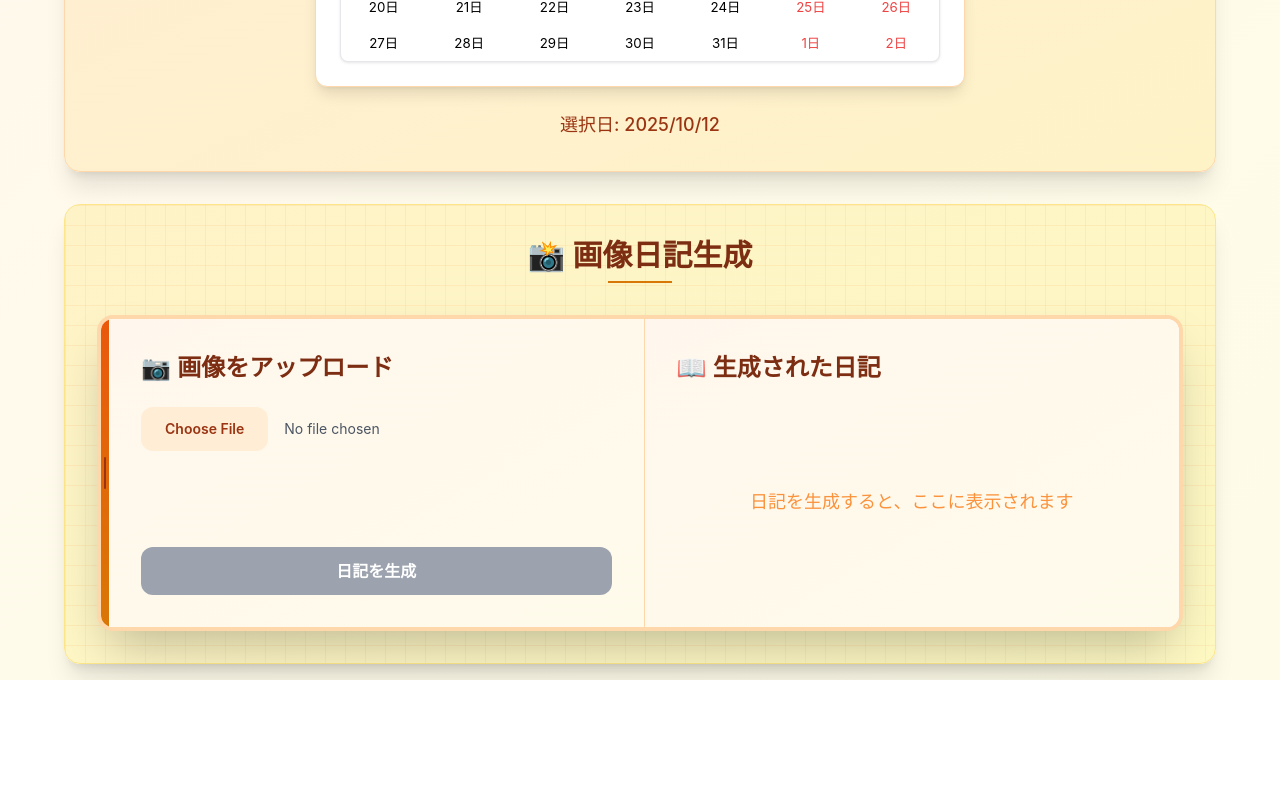
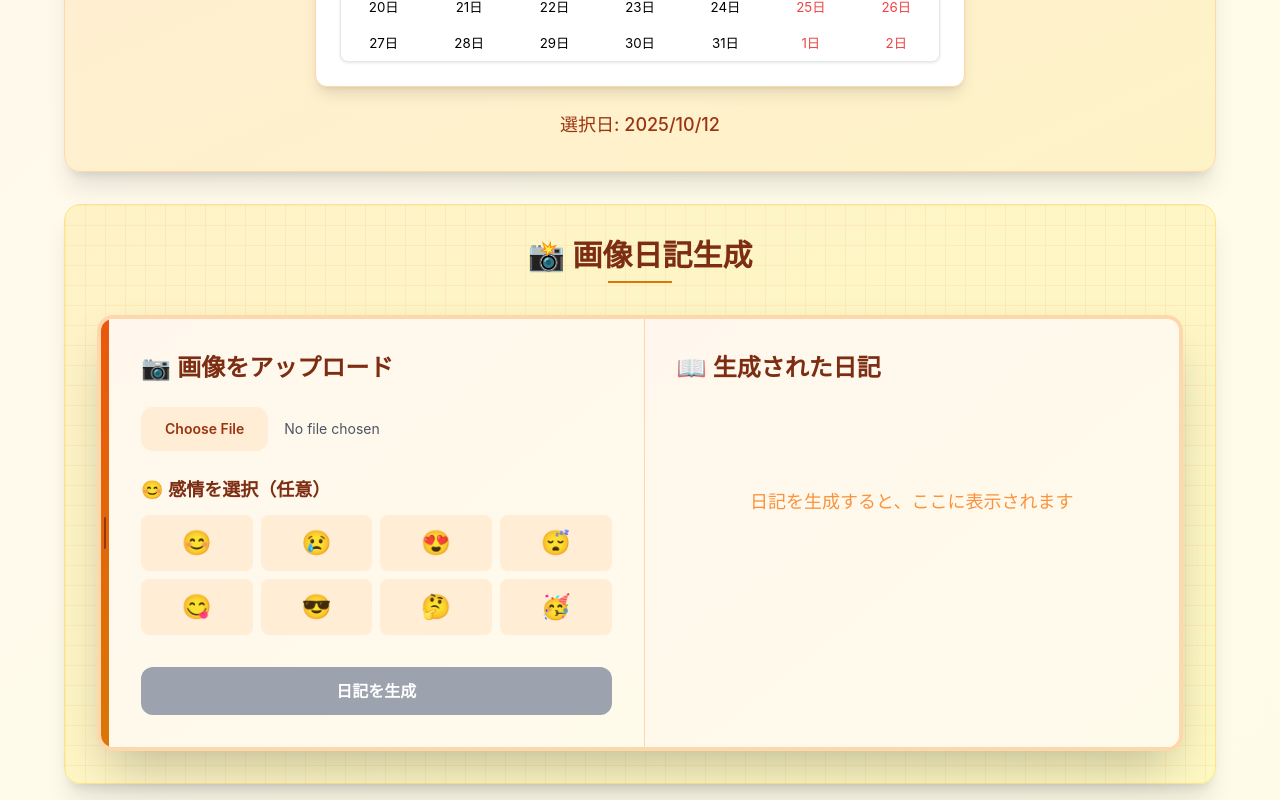
Before and after one commit to jphacks/hs_2501, a React (Vite) app in the folder cursor_pre/frontend/: page / in a window 1280 px wide. Shown: the part 530-1330 px from the top of the page. Before the commit the page ends 1210 px from the top, so only its background shows below. Built offline with nearby package versions, Linux system fonts and the light colour scheme.

Commit message:
hennkou2

```diff
--- a/cursor_pre/frontend/src/App.tsx
+++ b/cursor_pre/frontend/src/App.tsx
@@ -24,6 +24,7 @@ function App() {
   const [loading, setLoading] = useState(false);
   const [error, setError] = useState<string>('');
   const [savedDiaries, setSavedDiaries] = useState<Map<string, DiaryEntry>>(new Map());
+  const [selectedEmotion, setSelectedEmotion] = useState<string>('');
 
   // 日付を文字列に変換
   const formatDate = (date: Date): string => {
@@ -101,6 +102,7 @@ function App() {
     const formData = new FormData();
     formData.append('image', selectedImage);
     formData.append('date', formatDate(selectedDate));
+    formData.append('emotion', selectedEmotion);
 
     try {
       const response = await axios.post(`${API_URL}/api/generate-diary`, formData, {
@@ -146,6 +148,12 @@ function App() {
     } finally {
       setLoading(false);
     }
+  };
+
+  // 再生成
+  const handleRegenerateDiary = () => {
+    setDiary('');
+    handleGenerateDiary();
   };
 
   return (
@@ -240,6 +248,28 @@ function App() {
                         />
                       </div>
                     )}
+
+                    {/* 感情選択 */}
+                    <div className="mt-6">
+                      <h4 className="text-lg font-serif font-semibold text-orange-900 mb-3">
+                        😊 感情を選択（任意）
+                      </h4>
+                      <div className="grid grid-cols-4 gap-2">
+                        {['😊', '😢', '😍', '😴', '😋', '😎', '🤔', '🥳'].map((emotion) => (
+                          <button
+                            key={emotion}
+                            onClick={() => setSelectedEmotion(emotion)}
+                            className={`text-2xl p-3 rounded-lg transition-all duration-200 ${
+                              selectedEmotion === emotion
+                                ? 'bg-orange-300 shadow-lg scale-110'
+                                : 'bg-orange-100 hover:bg-orange-200 hover:scale-105'
+                            }`}
+                          >
+                            {emotion}
+                          </button>
+                        ))}
+                      </div>
+                    </div>
                   </div>
 
                   {/* 生成ボタン（小さく） */}
@@ -279,6 +309,18 @@ function App() {
                 )}
 
                 {diary && !loading && (
+                  <div className="space-y-4">
+                    {/* 再生成ボタン */}
+                    <div className="flex justify-end">
+                      <button
+                        onClick={handleRegenerateDiary}
+                        className="bg-gradient-to-r from-amber-400 to-orange-400 hover:from-amber-500 hover:to-orange-500 text-white px-4 py-2 rounded-lg font-semibold text-sm transition-all duration-200 shadow-md hover:shadow-lg"
+                      >
+                        🔄 再生成
+                      </button>
+                    </div>
+
+                    {/* 日記本文 */}
                     <div className="bg-white border-l-4 border-orange-400 p-6 rounded-r-xl shadow-inner">
                       <div className="space-y-6">
                         {/* 装飾的なライン */}
@@ -288,7 +330,7 @@ function App() {
                           <div className="w-8 h-0.5 bg-orange-400"></div>
                         </div>
 
-                      {/* 日記本文 */}
+                        {/* 日記本文のみ表示 */}
                         <p className="text-gray-800 leading-relaxed whitespace-pre-wrap font-serif text-lg">
                           {diary}
                         </p>
@@ -310,6 +352,7 @@ function App() {
                         })}
                       </p>
                     </div>
+                  </div>
                 )}
 
                 {!diary && !loading && !error && (
```
Also changed, not shown: 1 other file (tests, documents, lock files or other folders). Lines whose indentation alone changed are shown as unchanged.
